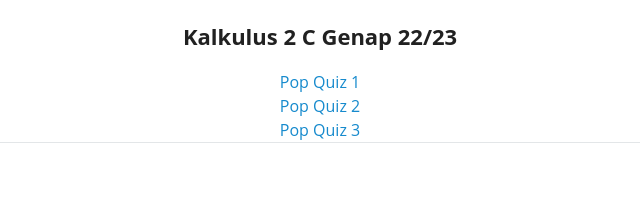
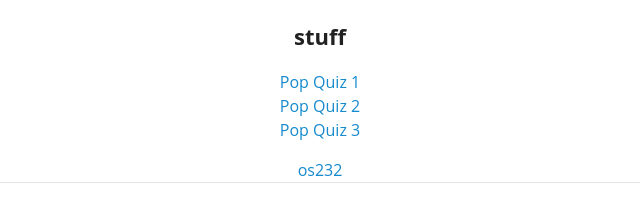
Before and after one commit to riorio805/riorio805.github.io, a plain HTML site: page index.html in a window 1280 px wide. Shown: the whole page, without its empty margins (320-960 px from the left). Drawn offline with Linux system fonts and the light colour scheme.

Commit message:
Update index.html

```diff
--- a/index.html
+++ b/index.html
@@ -2,7 +2,7 @@
 <html>
   <head>
     <meta charset="utf-8"/>
-    <title>Kalkulus Kelas C archive</title>
+    <title>stuff</title>
     <meta content="width=device-width, initial-scale=1.0" name="viewport"/>
     <link href="style.css" rel="stylesheet"/>
 
@@ -13,7 +13,7 @@
 			<div class="page_header">
 				<div class="content">
 					<div class="text bold">
-					Kalkulus 2 C Genap 22/23
+					stuff
 					</div>
 				</div>
 			<div class="text center" text-align="center">
@@ -25,6 +25,10 @@
 			<div class="text center" text-align="center">
 				<a href="https://riorio805.github.io/pop-quiz-3/"> Pop Quiz 3 </a>
 			</div>
+			<div class="text center" text-align="center"><p></div>
+			<div class="text center" text-align="center">
+				<a href="https://riorio805.github.io/os232/"> os232 </a>
+			</div>
 		</div>
 	</div>
 
```
